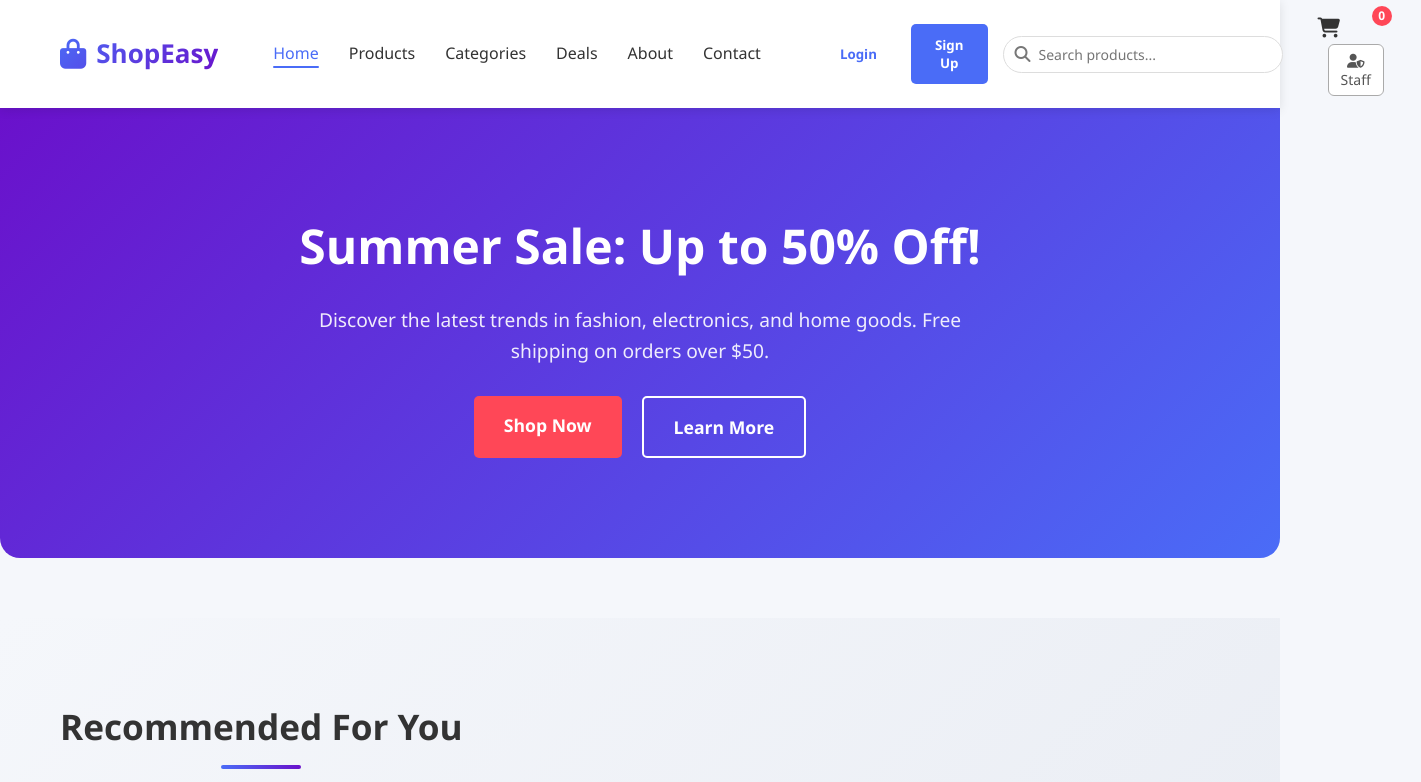
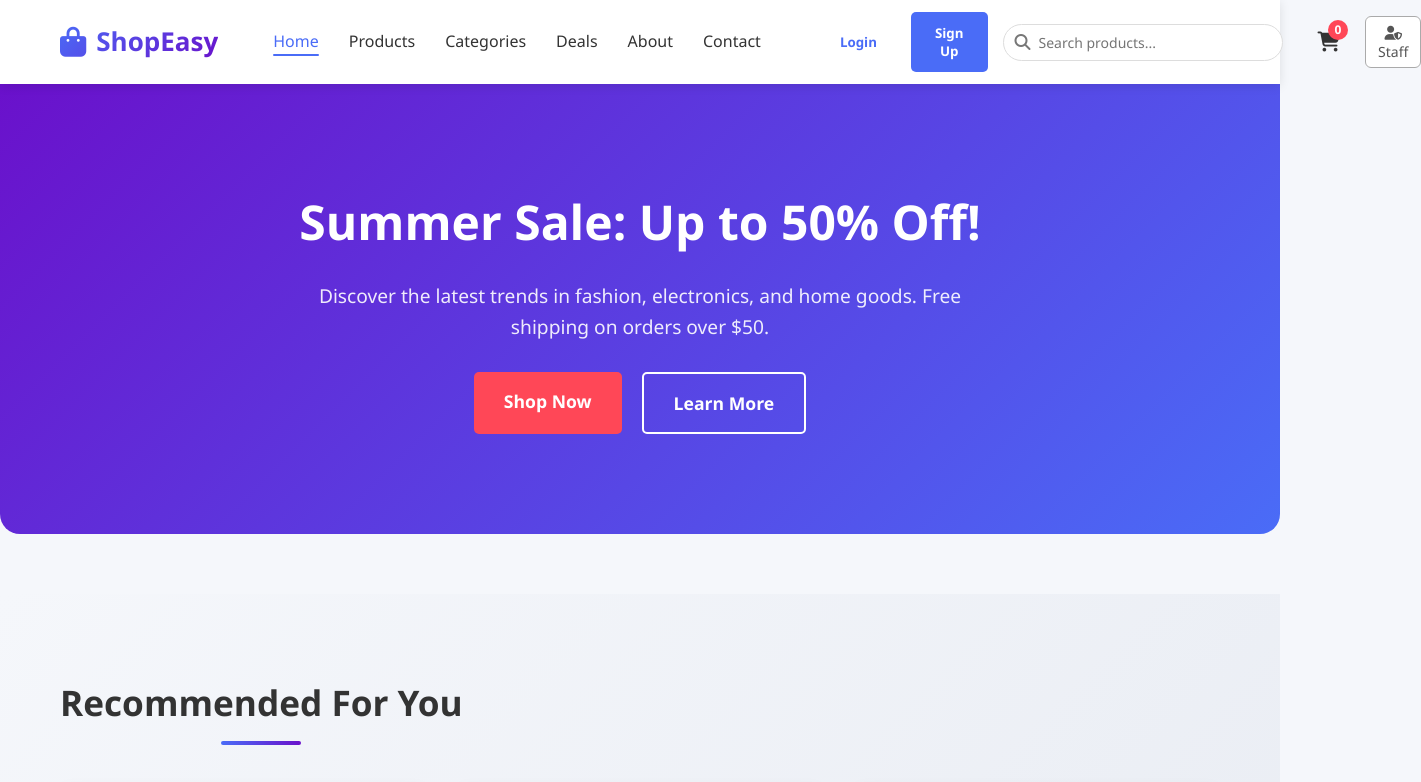
Before and after one commit to Riya4530/WebWizards, a plain HTML site: page index.html in a window 1280 px wide. Shown: the top 782 px of the page, 1421 px wide, since content can reach past the window. Drawn offline with Linux system fonts and the light colour scheme.

Commit message:
Update index.html

```diff
--- a/index.html
+++ b/index.html
@@ -46,7 +46,10 @@
                     </div>
                     <div class="cart-icon" id="cartIcon">
                         <i class="fas fa-shopping-cart"></i>
-                        <span class="cart-count" id="cartCount">0</span> <!-- Add Admin Access Button -->
+                        <span class="cart-count" id="cartCount">0</span>
+                    </div>
+                        <!-- Add Admin Access Button -->
+                    <div>
                     <button class="admin-access-btn" id="adminAccessBtn" title="Staff Access">
                         <i class="fas fa-user-shield"></i> Staff
                     </button>
@@ -518,4 +521,5 @@
 
     <script src="script.js">    </script>
 </body>
+
 </html>
```
